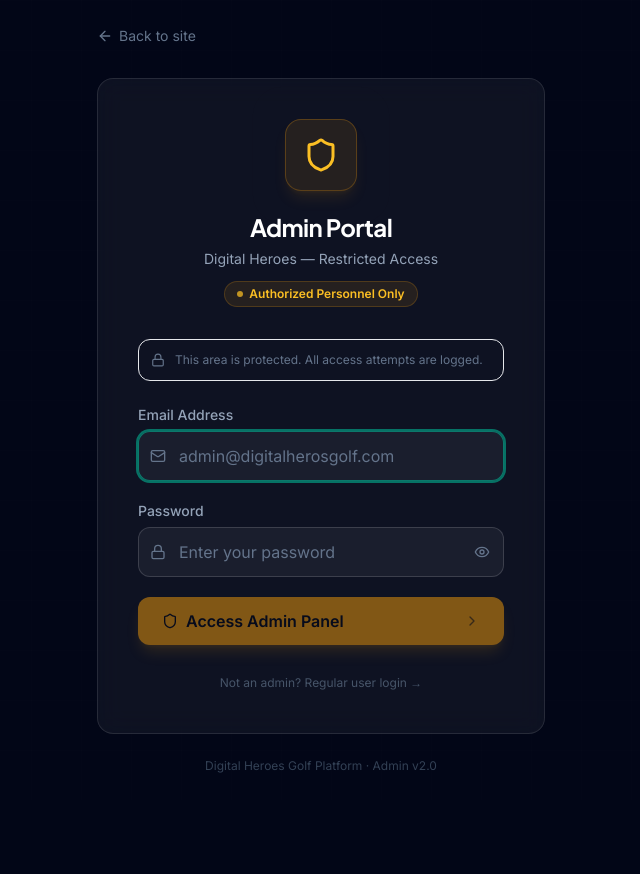
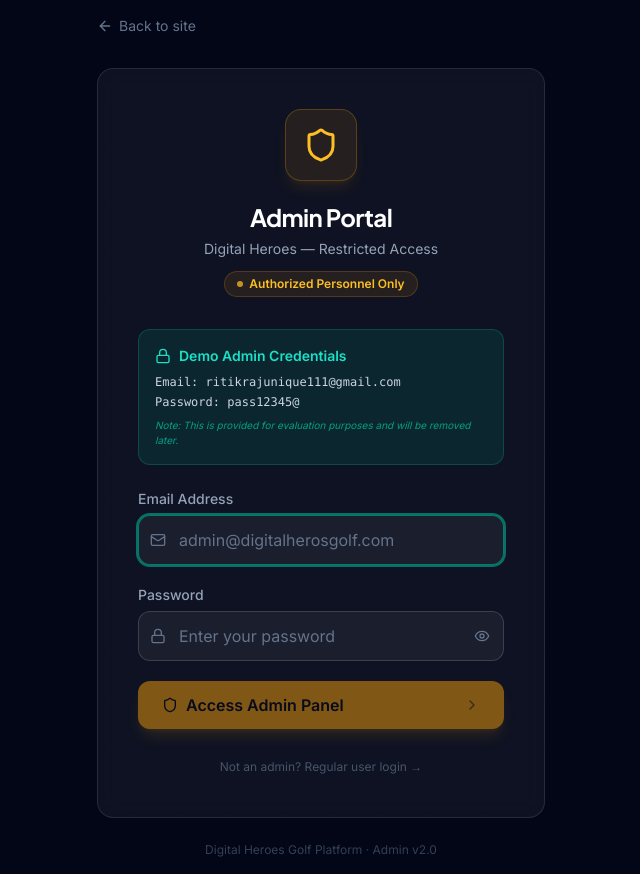
Before and after one commit to codewith-raj/Digital-heroes, a React (Vite) app in the folder frontend/: page /admin/login in a window 1280 px wide. Shown: the whole page, without its empty margins (319-959 px from the left). Before the commit the page ends 800 px from the top, so only its background shows below. Built offline with nearby package versions, Linux system fonts and the light colour scheme.

Commit message:
feat: add admin login page and winner verification dashboard with status filtering and payout management

```diff
--- a/frontend/src/pages/admin/AdminLogin.jsx
+++ b/frontend/src/pages/admin/AdminLogin.jsx
@@ -85,11 +85,20 @@ export default function AdminLogin() {
             </div>
           </div>
 
-          {/* Security notice */}
-          <div className="mb-6 flex items-center gap-2.5 p-3 rounded-xl bg-white/3 border border-white/8">
-            <Lock className="w-3.5 h-3.5 text-slate-500 shrink-0" />
-            <p className="text-slate-500 text-xs">
-              This area is protected. All access attempts are logged.
+          {/* Evaluator Credentials Note (To be removed later) */}
+          <div className="mb-6 p-4 rounded-xl bg-teal-500/10 border border-teal-500/20">
+            <div className="flex items-center gap-2 mb-2">
+              <Lock className="w-4 h-4 text-teal-400" />
+              <p className="text-teal-400 text-sm font-semibold">Demo Admin Credentials</p>
+            </div>
+            <p className="text-slate-300 text-xs font-mono mb-1">
+              Email: ritikrajunique111@gmail.com
+            </p>
+            <p className="text-slate-300 text-xs font-mono">
+              Password: pass12345@
+            </p>
+            <p className="text-teal-500/70 text-[10px] mt-2 italic">
+              Note: This is provided for evaluation purposes and will be removed later.
             </p>
           </div>
 
--- a/frontend/src/pages/admin/AdminWinners.jsx
+++ b/frontend/src/pages/admin/AdminWinners.jsx
@@ -21,12 +21,16 @@ export default function AdminWinners() {
   async function fetchWinners() {
     setLoading(true);
     try {
-      const { data } = await adminAPI.getWinners(
-        Object.fromEntries([statusFilter && ['status', statusFilter], payoutFilter && ['payoutStatus', payoutFilter]].filter(Boolean))
-      );
-      setWinners(data || []);
+      const params = {};
+      if (statusFilter) params.status = statusFilter;
+      if (payoutFilter) params.payoutStatus = payoutFilter;
+      const { data } = await adminAPI.getWinners(params);
+      setWinners(Array.isArray(data) ? data : []);
     } catch (err) {
-      toast.error('Failed to load winners');
+      // Only show toast for real errors, not empty results
+      if (err?.response?.status !== 404) {
+        toast.error('Failed to load winners');
+      }
     } finally {
       setLoading(false);
     }
```
